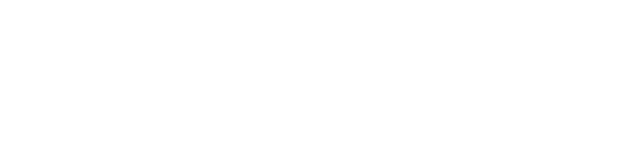
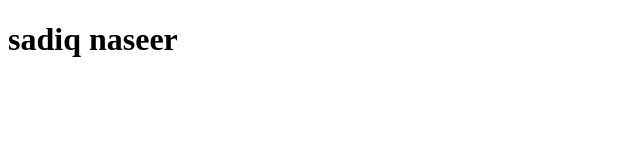
Before and after one commit to yuwantha98/Team-3, a plain HTML site: page sadiq.html in a window 1280 px wide. Shown: the whole page, without its empty margins (0-640 px from the left). Drawn offline with Linux system fonts and the light colour scheme.

Commit message:
bashTest

```diff
--- a/sadiq.html
+++ b/sadiq.html
@@ -6,6 +6,6 @@
     <title>Document</title>
 </head>
 <body>
-
+    <h1>sadiq naseer</h1>
 </body>
 </html>
```
